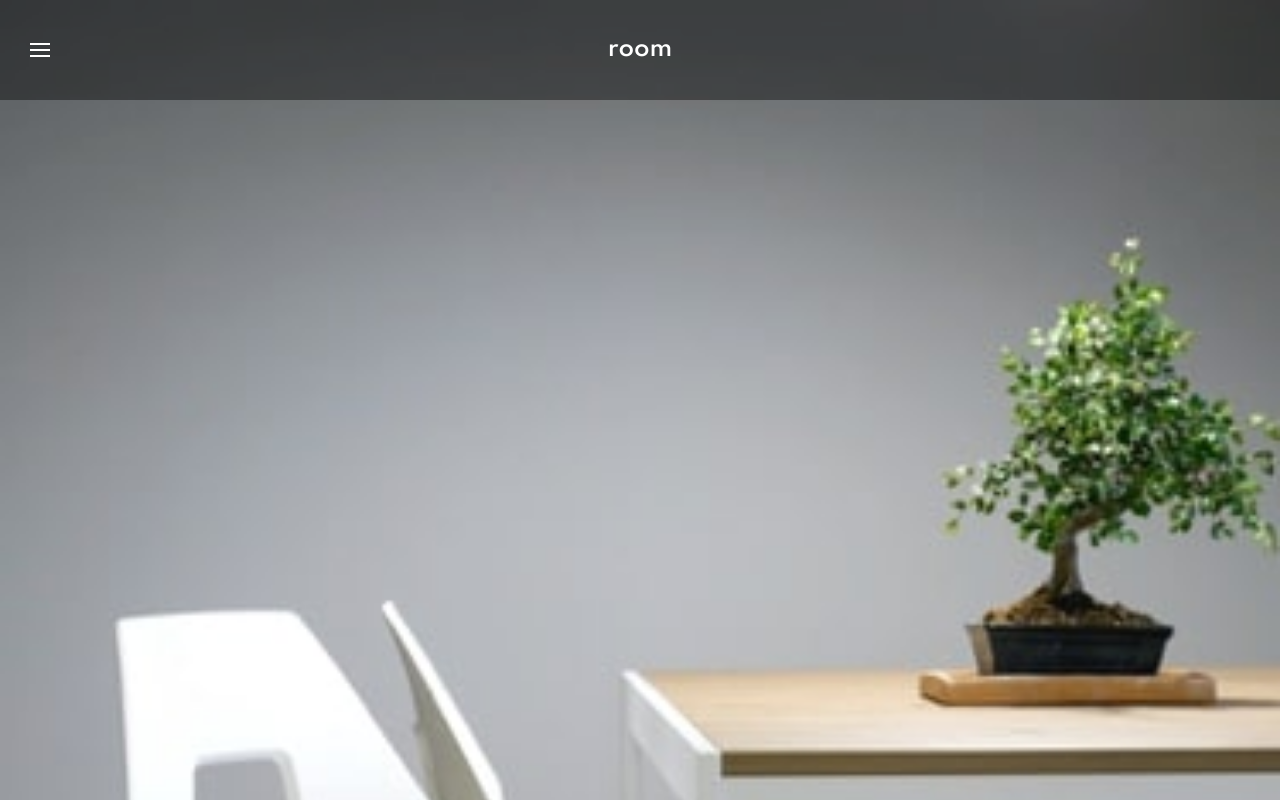
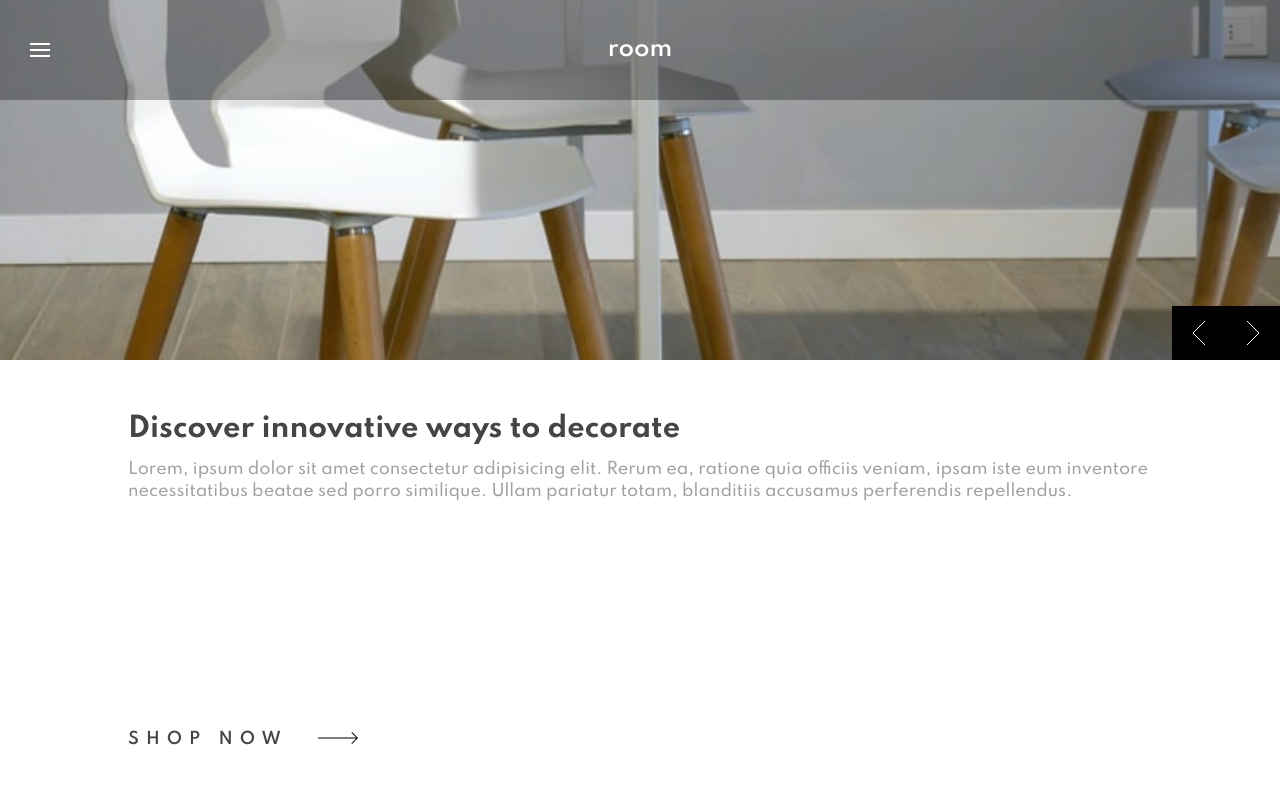
Before and after one commit to nysezgin/slider, a React (Create React App) app: page / in a window 1280 px wide. Shown: the top 800 px of the page. Built offline with nearby package versions, Linux system fonts and the light colour scheme.

Commit message:
slider added

```diff
--- a/src/App.js
+++ b/src/App.js
@@ -1,13 +1,29 @@
 import './reset.css';
 import './App.scss';
+import React, {useState, useEffect} from "react"
 import Header from './components/Header';
 import Main from './components/Main';
 
 function App() {
+  //// Is Mobile?
+    const [size, setSize] = useState(window.innerWidth);
+
+    const checkSize = () => {
+      setSize(window.innerWidth);
+    };
+
+    const isMobile = size < 768;
+
+    useEffect(() => {
+      window.addEventListener("resize", checkSize);
+      return () => {
+        window.removeEventListener("resize", checkSize);
+      };
+    }, []);
   return (
     <>
     <Header />
-    <Main />
+    <Main isMobile={isMobile} />
     </>
   );
 }
--- a/src/App.scss
+++ b/src/App.scss
@@ -1,4 +1,20 @@
 @import url("https://fonts.googleapis.com/css2?family=Spartan:wght@500;600;700&display=swap");
+
+//// Mixins
+
+// Media Query
+
+@mixin tablet {
+  @media only screen and (min-width: 768px) {
+    @content;
+  }
+}
+
+@mixin desktop {
+  @media only screen and (min-width: 1024px) {
+    @content;
+  }
+}
 
 //// Variables
 
@@ -15,6 +31,9 @@ $title-bottom-margin: 10px;
 %big-image {
   display: block;
   width: 100%;
+  height: 360px;
+  object-fit: cover;
+  object-position: bottom;
 }
 
 %info-wrapper {
@@ -46,7 +65,7 @@ body {
   width: 100%;
   padding: 0 30px;
   z-index: 99;
-  background-color: rgba(0, 0, 0, 0.4);
+  background-color: rgba(0, 0, 0, 0.3);
   transition: background-color 0.6s ease-in-out;
 
   &--scrolled {
@@ -108,8 +127,29 @@ body {
 // Slider
 
 .slider {
-  &__image-wrapper {
-    position: relative;
+  position: relative;
+  overflow: hidden;
+  height: 50rem;
+
+  &__slide {
+    position: absolute;
+    top: 0;
+    left: 0;
+    opacity: 0;
+    transition: all 0.5s ease-in-out;
+  }
+
+  &__slide--active {
+    opacity: 1;
+    transform: translateX(0);
+  }
+
+  &__slide--next {
+    transform: translateX(100%);
+  }
+
+  &__slide--last {
+    transform: translateX(-100%);
   }
 
   &__image {
@@ -118,13 +158,19 @@ body {
 
   &__button-wrapper {
     position: absolute;
-    bottom: 0;
+    top: 306px;
     right: 0;
   }
 
   &__button {
     padding: 15px 20px;
     background-color: black;
+    transition: background-color 0.4s ease;
+    cursor: pointer;
+
+    &:hover {
+      background-color: $main-text-color;
+    }
   }
 
   &__icon {
@@ -144,13 +190,23 @@ body {
 
   &__info {
     color: $main-text-color;
+    max-height: 160px;
+    overflow: scroll;
   }
 
   &__shop-link {
-    margin-top: $text-margin;
+    position: absolute;
+    margin: $text-margin 10%;
     letter-spacing: 7px;
     color: $main-title-color;
     font-weight: 600;
+    bottom: 0;
+    left: 0;
+    transition: color 0.4s ease;
+
+    &:hover {
+      color: $main-text-color;
+    }
   }
 
   &__shop-icon {
--- a/src/components/main/Slider.js
+++ b/src/components/main/Slider.js
@@ -1,37 +1,67 @@
-import React from "react";
-import mobileFurniture1 from "../images/mobile-image-hero-1.jpg";
+import React, { useState, useEffect } from "react";
 import { ReactComponent as ArrowIcon } from "../images/icon-arrow.svg";
 import { ReactComponent as RightIcon } from "../images/icon-angle-right.svg";
 import { ReactComponent as LeftIcon } from "../images/icon-angle-left.svg";
+import sliderData from "./sliderData";
 
-export default function Slider() {
+export default function Slider({isMobile}) {
+  const [index, setIndex] = useState(0);
+
+  useEffect(() => {
+    const lastIndex = sliderData.length - 1;
+    if (index < 0) {
+      setIndex(lastIndex);
+    }
+    if (index > lastIndex) {
+      setIndex(0);
+    }
+  }, [index]);
   return (
-    <section className="slider">
-      <div className="slider__image-wrapper">
-        <img className="slider__image" src={mobileFurniture1} alt="" />
-        <div className="slider__button-wrapper">
-          <button type="button" className="slider__button">
-            <LeftIcon className="slider__icon" />
-          </button>
-          <button type="button" className="slider__button">
-            <RightIcon className="slider__icon" />
-          </button>
+    <article className="slider">
+      {sliderData.map((slide, slideIndex) => {
+        const { id, mobileImg, desktopImg, title, info } = slide;
+
+        let position = "slider__slide--next";
+        if (slideIndex === index) {
+          position = "slider__slide--active";
+        }
+        if (
+          slideIndex === index - 1 ||
+          (index === 0 && slideIndex === sliderData.length - 1)
+        ) {
+          position = "slider__slide--last";
+        }
+
+        return (
+          <div key={id} className={"slider__slide " + position}>
+            <img className="slider__image" src={isMobile ? mobileImg : desktopImg} alt="" />
+            <div className="slider__info-wrapper">
+              <h2 className="slider__title">{title}</h2>
+              <p className="slider__info">{info}</p>
             </div>
           </div>
-      <div className="slider__info-wrapper">
-        <h2 className="slider__title">Discover innovative ways to decorate</h2>
-        <p className="slider__info">
-          Lorem ipsum dolor sit amet consectetur adipisicing elit. Debitis
-          similique porro obcaecati mollitia? Vitae voluptatem est amet eligendi
-          rem aut, laudantium eaque soluta repellat, corrupti alias quaerat
-          consectetur praesentium perferendis ipsam consequuntur debitis
-          inventore ab similique. Voluptates perspiciatis sunt cum?
-        </p>
+        );
+      })}
       <a href="/" className="slider__shop-link">
         SHOP NOW
         <ArrowIcon className="slider__shop-icon" />
       </a>
+      <div className="slider__button-wrapper">
+        <button
+          type="button"
+          className="slider__button"
+          onClick={() => setIndex(index - 1)}
+        >
+          <LeftIcon className="slider__icon" />
+        </button>
+        <button
+          type="button"
+          className="slider__button"
+          onClick={() => setIndex(index + 1)}
+        >
+          <RightIcon className="slider__icon" />
+        </button>
       </div>
-    </section>
+    </article>
   );
 }
--- /dev/null
+++ b/src/components/main/sliderData.js
@@ -0,0 +1,35 @@
+import mobileHero1 from "../images/mobile-image-hero-1.jpg";
+import desktopHero1 from "../images/desktop-image-hero-1.jpg";
+import mobileHero2 from "../images/mobile-image-hero-2.jpg";
+import desktopHero2 from "../images/desktop-image-hero-2.jpg";
+import mobileHero3 from "../images/mobile-image-hero-3.jpg";
+import desktopHero3 from "../images/desktop-image-hero-3.jpg";
+
+const sliderData = [
+  {
+    id: 1,
+    mobileImg: mobileHero1,
+    desktopImg: desktopHero1,
+    title: "Discover innovative ways to decorate",
+    info:
+      "Lorem, ipsum dolor sit amet consectetur adipisicing elit. Rerum ea, ratione quia officiis veniam, ipsam iste eum inventore necessitatibus beatae sed porro similique. Ullam pariatur totam, blanditiis accusamus perferendis repellendus.",
+  },
+  {
+    id: 2,
+    mobileImg: mobileHero2,
+    desktopImg: desktopHero2,
+    title: "We are available all across the globe",
+    info:
+      "Lorem, ipsum dolor sit amet consectetur adipisicing elit. Rerum ea, ratione quia officiis veniam, ipsam iste eum inventore necessitatibus beatae sed porro similique. Ullam pariatur totam, blanditiis accusamus perferendis repellendus.",
+  },
+  {
+    id: 3,
+    mobileImg: mobileHero3,
+    desktopImg: desktopHero3,
+    title: "Manufactured with the best materials",
+    info:
+      "Lorem, ipsum dolor sit amet consectetur adipisicing elit. Rerum ea, ratione quia officiis veniam, ipsam iste eum inventore necessitatibus beatae sed porro similique. Ullam pariatur totam, blanditiis accusamus perferendis repellendus.",
+  },
+];
+
+export default sliderData;
```
Lines whose indentation alone changed are shown as unchanged.
